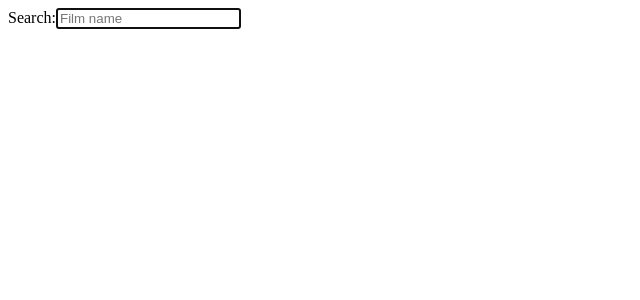
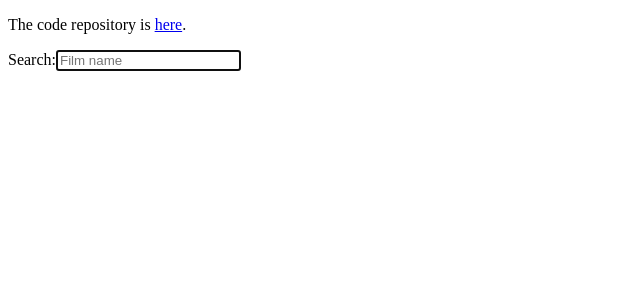
Before and after one commit to asnov/SlatedChallenge, an Angular app: page / in a window 1280 px wide. Shown: the top 300 px of the page, without its empty margins (0-640 px from the left). Built offline with nearby package versions, Linux system fonts and the light colour scheme.

Commit message:
added repo link;

```diff
--- a/package.json
+++ b/package.json
@@ -3,12 +3,12 @@
   "version": "0.0.1",
   "description": "Slated, Inc. Frontend Technical Challenge",
   "main": "src/index.html",
-  "homepage": "https://asnov.github.io/SlatedChallenge",
+  "homepage": "https://asnov.github.io/SlatedChallenge/",
   "repository": {
     "type": "git",
     "url": "git+https://github.com/asnov/SlatedChallenge.git"
   },
-  "author": "Alex Novikov <alex@asnovikov.ru> (http://www.asnovikov.ru)",
+  "author": "Alex Novikov <alex@asnovikov.ru> (https://alexnew.info)",
   "license": "GPL-3.0-or-later",
   "bugs": {
     "url": "https://github.com/asnov/SlatedChallenge/issues"
--- a/src/app/app.component.html
+++ b/src/app/app.component.html
@@ -1,6 +1,11 @@
+<div>
+  <p>
+    The code repository is <a href="{{repoUrl}}">here</a>.
+  </p>
+</div>
 <div>
   <label>Search:</label>
-  <input #input autofocus placeholder="Film name" />
+  <input #input autofocus placeholder="Film name"/>
 </div>
 <div class="result">
   <ul>
--- a/src/app/app.component.ts
+++ b/src/app/app.component.ts
@@ -4,6 +4,7 @@ import { FilmObj } from '../data/models';
 import { fromEvent, Observable } from 'rxjs';
 import { SanitizePipe } from './pipes/sanitize.pipe';
 import { concatMap, distinctUntilChanged, map } from 'rxjs/operators';
+import { environment } from '../environments/environment';
 
 @Component({
   selector: 'app-root',
@@ -16,6 +17,7 @@ export class AppComponent implements AfterViewInit {
   @ViewChild('input')
   input: ElementRef<HTMLInputElement>;
 
+  repoUrl = environment.repoUrl;
   $films: Observable<FilmObj[]>;
 
   constructor(private getFilmsService: GetFilmsService) {
--- a/src/environments/environment.prod.ts
+++ b/src/environments/environment.prod.ts
@@ -1,6 +1,7 @@
 export const environment = {
   production: true,
   version: require('../../package.json').version,
+  repoUrl: require('../../package.json').bugs.url.replace(/issues$/, ''),
   apiUrl: 'https://www.slated.com/films/autocomplete/profiles/',
   cacheTimeoutInMs: 1000 * 60 * 60 * 24,
 };
--- a/src/environments/environment.ts
+++ b/src/environments/environment.ts
@@ -5,6 +5,7 @@
 export const environment = {
   production: false,
   version: require('../../package.json').version,
+  repoUrl: require('../../package.json').bugs.url.replace(/issues$/, ''),
   apiUrl: 'https://www.slated.com/films/autocomplete/profiles/',
   cacheTimeoutInMs: 1000 * 60 * 60 * 24,
 };
--- a/src/index.html
+++ b/src/index.html
@@ -2,7 +2,7 @@
 <html lang="en">
 <head>
   <meta charset="utf-8">
-  <title>SlatedChallenge</title>
+  <title>Slated Challenge</title>
   <base href="/">
 
   <meta name="viewport" content="width=device-width, initial-scale=1">
```
